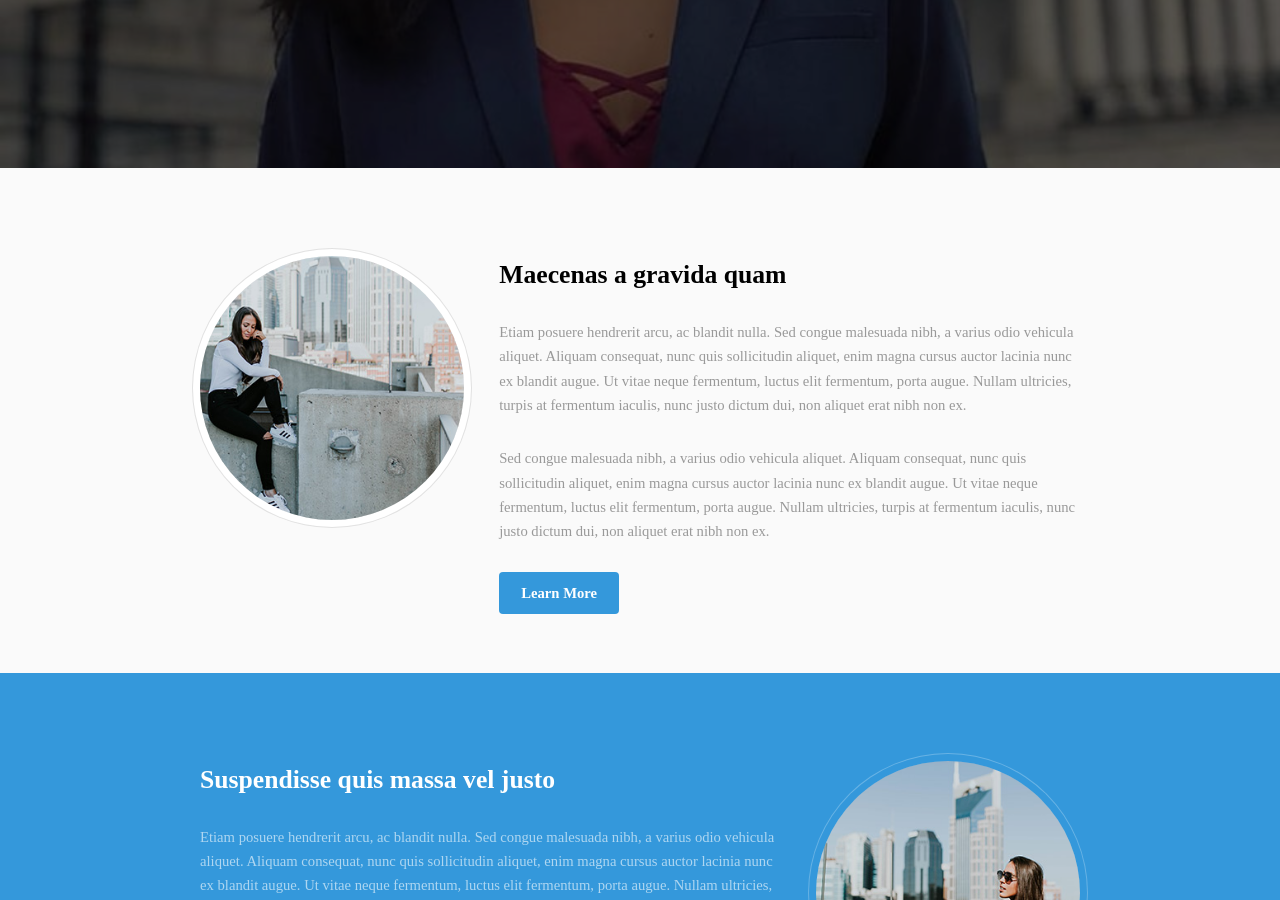
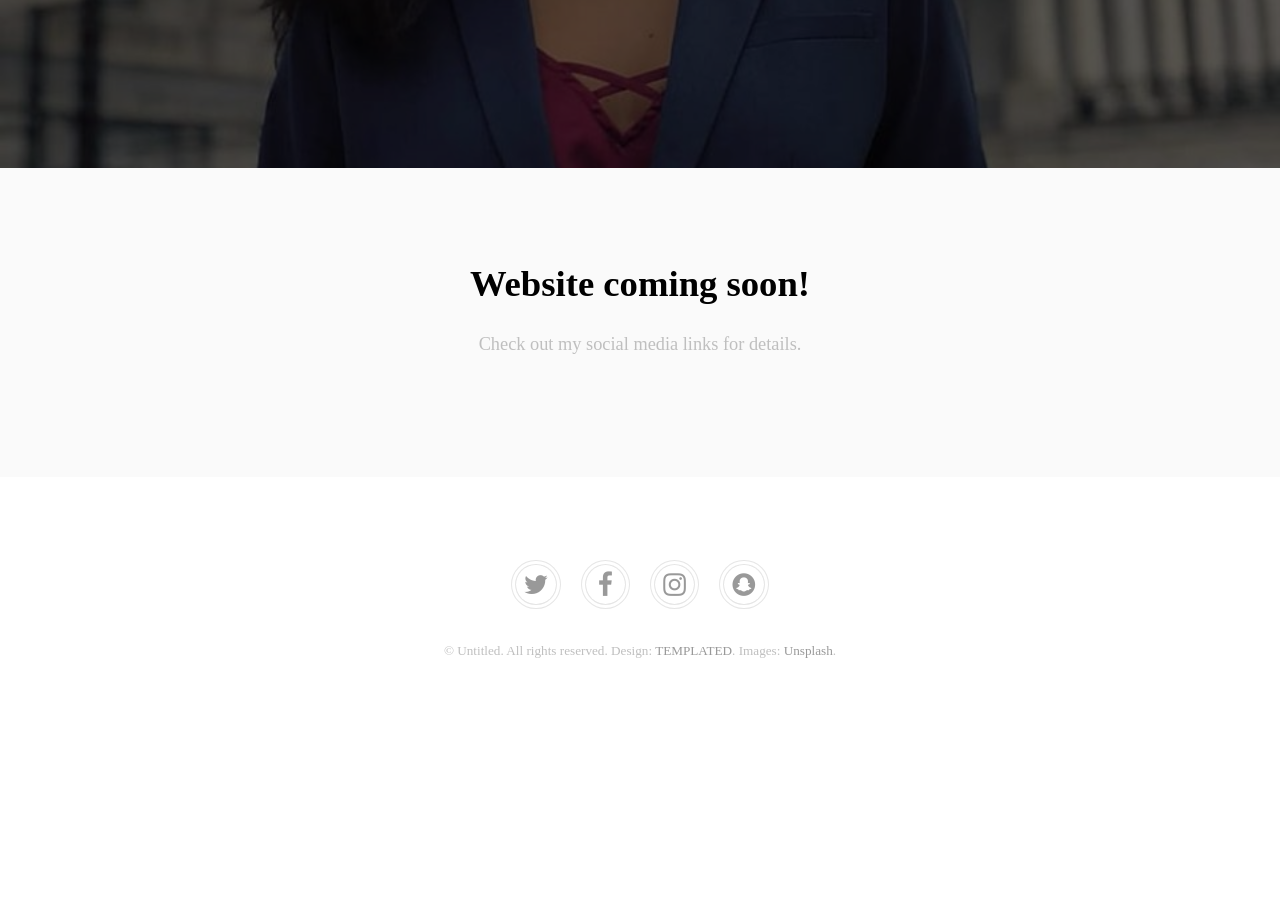
Before and after one commit to wendysantamaria/wendysantamaria.github.io, a Jekyll site: the page index.html, which Jekyll copies as it is, in a window 1280 px wide and 900 px high, scrolled down 732 px. Built offline with Jekyll 4.4.1, drawn with Linux system fonts in a browser that asks for light colours; some web fonts are replaced; after the commit the page ends 1479 px from its top, so only the background shows below that; some of the changed text lies outside the part shown.

Commit message:
Update index.html

```diff
--- a/index.html
+++ b/index.html
@@ -44,74 +44,16 @@
 			<div id="main">
 
 				<!-- Section -->
-					<section class="wrapper style1">
-						<div class="inner">
-							<!-- 2 Columns -->
-								<div class="flex flex-2">
-									<div class="col col1">
-										<div class="image round fit">
-											<a href="generic.html" class="link"><img src="images/pic01.jpg" alt="" /></a>
-										</div>
-									</div>
-									<div class="col col2">
-										<h3>Maecenas a gravida quam</h3>
-										<p>Etiam posuere hendrerit arcu, ac blandit nulla. Sed congue malesuada nibh, a varius odio vehicula aliquet. Aliquam consequat, nunc quis sollicitudin aliquet, enim magna cursus auctor lacinia nunc ex blandit augue. Ut vitae neque fermentum, luctus elit fermentum, porta augue. Nullam ultricies, turpis at fermentum iaculis, nunc justo dictum dui, non aliquet erat nibh non ex.</p>
-										<p>Sed congue malesuada nibh, a varius odio vehicula aliquet. Aliquam consequat, nunc quis sollicitudin aliquet, enim magna cursus auctor lacinia nunc ex blandit augue. Ut vitae neque fermentum, luctus elit fermentum, porta augue. Nullam ultricies, turpis at fermentum iaculis, nunc justo dictum dui, non aliquet erat nibh non ex. </p>
-										<a href="#" class="button">Learn More</a>
-									</div>
-								</div>
-						</div>
-					</section>
 
-				<!-- Section -->
-					<section class="wrapper style2">
-						<div class="inner">
-							<div class="flex flex-2">
-								<div class="col col2">
-									<h3>Suspendisse quis massa vel justo</h3>
-									<p>Etiam posuere hendrerit arcu, ac blandit nulla. Sed congue malesuada nibh, a varius odio vehicula aliquet. Aliquam consequat, nunc quis sollicitudin aliquet, enim magna cursus auctor lacinia nunc ex blandit augue. Ut vitae neque fermentum, luctus elit fermentum, porta augue. Nullam ultricies, turpis at fermentum iaculis, nunc justo dictum dui, non aliquet erat nibh non ex.</p>
-									<p>Sed congue malesuada nibh, a varius odio vehicula aliquet. Aliquam consequat, nunc quis sollicitudin aliquet, enim magna cursus auctor lacinia nunc ex blandit augue. Ut vitae neque fermentum, luctus elit fermentum, porta augue. Nullam ultricies, turpis at fermentum iaculis, nunc justo dictum dui, non aliquet erat nibh non ex. </p>
-									<a href="#" class="button">Learn More</a>
-								</div>
-								<div class="col col1 first">
-									<div class="image round fit">
-										<a href="generic.html" class="link"><img src="images/pic02.jpg" alt="" /></a>
-									</div>
-								</div>
-							</div>
-						</div>
-					</section>
+
 
 				<!-- Section -->
 					<section class="wrapper style1">
 						<div class="inner">
 							<header class="align-center">
-								<h2>Aliquam ipsum purus dolor</h2>
-								<p>Cras sagittis turpis sit amet est tempus, sit amet consectetur purus tincidunt.</p>
+								<h2>Website coming soon!</h2>
+								<p>Check out my social media links for details.</p>
 							</header>
-							<div class="flex flex-3">
-								<div class="col align-center">
-									<div class="image round fit">
-										<img src="images/pic03.jpg" alt="" />
-									</div>
-									<p>Sed congue elit malesuada nibh, a varius odio vehicula aliquet. Aliquam consequat, nunc quis sollicitudin aliquet. </p>
-									<a href="#" class="button">Learn More</a>
-								</div>
-								<div class="col align-center">
-									<div class="image round fit">
-										<img src="images/pic05.jpg" alt="" />
-									</div>
-									<p>Sed congue elit malesuada nibh, a varius odio vehicula aliquet. Aliquam consequat, nunc quis sollicitudin aliquet. </p>
-									<a href="#" class="button">Learn More</a>
-								</div>
-								<div class="col align-center">
-									<div class="image round fit">
-										<img src="images/pic04.jpg" alt="" />
-									</div>
-									<p>Sed congue elit malesuada nibh, a varius odio vehicula aliquet. Aliquam consequat, nunc quis sollicitudin aliquet. </p>
-									<a href="#" class="button">Learn More</a>
-								</div>
-							</div>
 						</div>
 					</section>
 
```
